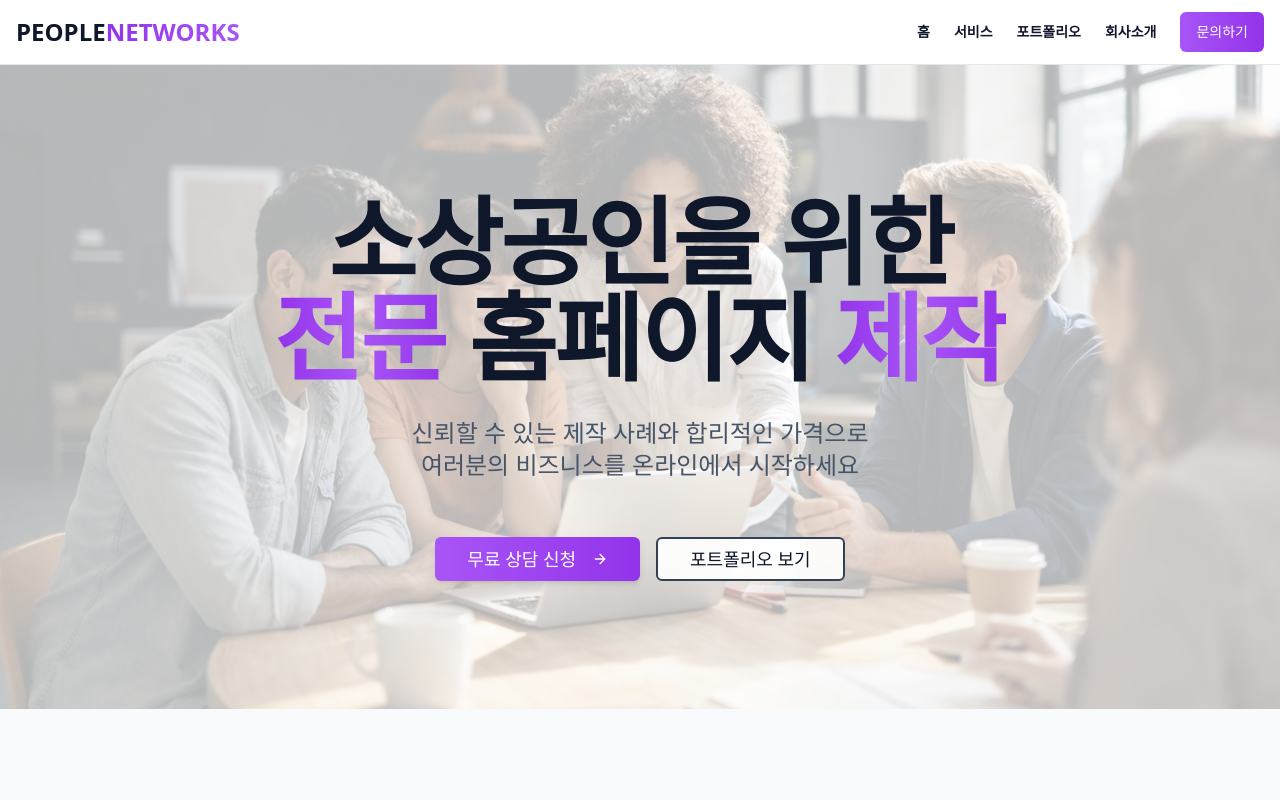
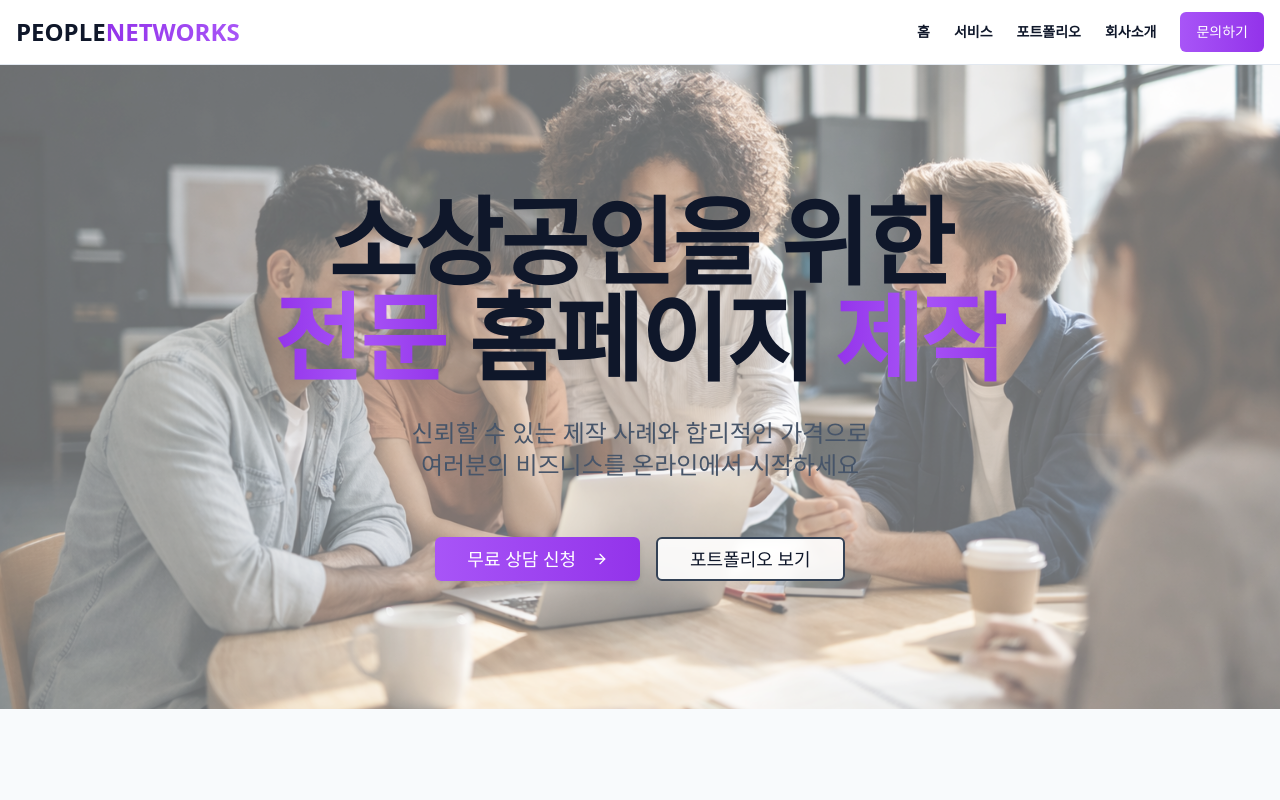
Before and after one commit to guideyoon/ppnetworks, a Next.js app: page / in a window 1280 px wide. Shown: the top 800 px of the page. Built offline with nearby package versions, Linux system fonts and the light colour scheme.

Commit message:
Update yoga studio URL and thumbnail, improve hero section image clarity

```diff
--- a/src/app/page.tsx
+++ b/src/app/page.tsx
@@ -114,11 +114,12 @@ export default function Home() {
               style={{
                 backgroundImage: `url(${image})`,
                 transitionDelay: index === currentImageIndex ? '0ms' : '0ms',
+                imageRendering: 'high-quality',
               }}
             />
           ))}
-          {/* Overlay */}
-          <div className="absolute inset-0 bg-white/70"></div>
+          {/* Overlay - Reduced opacity for sharper image */}
+          <div className="absolute inset-0 bg-white/40"></div>
         </div>
 
         {/* Content */}
--- a/src/app/portfolio/page.tsx
+++ b/src/app/portfolio/page.tsx
@@ -41,8 +41,8 @@ const portfolioItems = [
     title: "요가 스튜디오",
     category: "헬스/운동",
     description: "자연스럽고 편안한 요가 스튜디오 홈페이지",
-    thumbnail: "/placeholder-yoga.jpg",
-    site_url: "https://example.com",
+    thumbnail: "/yogasum.png",
+    site_url: "https://yoga-studio-ten.vercel.app/",
     tags: ["반응형"],
   },
   {
```
